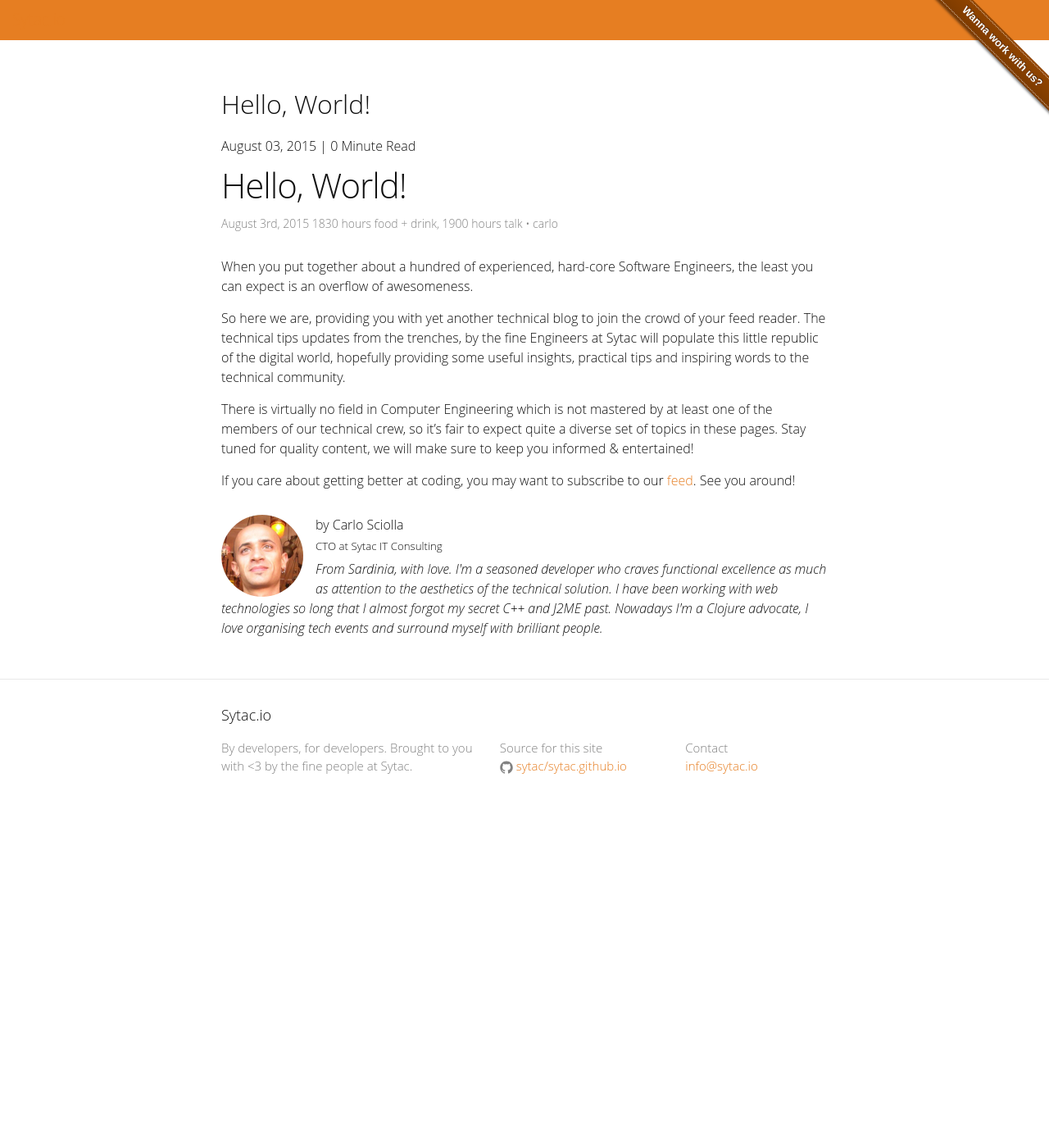
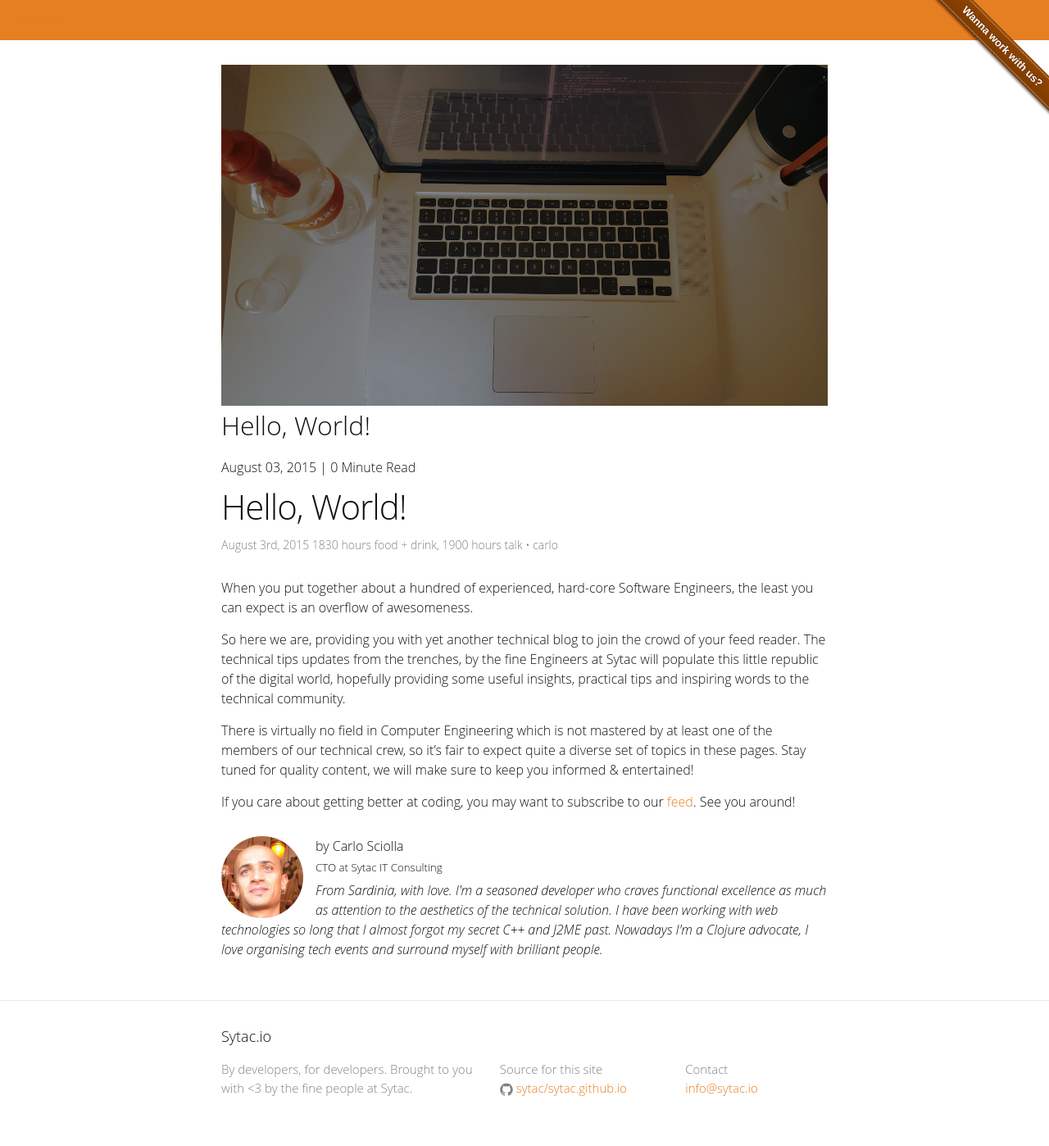
Before and after one commit to sytac/sytac.github.io, a Jekyll site: the page built from _engineering/2015-08-03-sytac-engineering-hello-world.md, in a window 1280 px wide. Shown: the whole page at 82% size. Built offline with Jekyll 4.4.1, drawn with Linux system fonts in a browser that asks for light colours; comment, search, counter and statistics services are not loaded; before the commit the page ends 1006 px from its top, so only the background shows below that.

Commit message:
Fixed images on engineering

```diff
--- a/_layouts/post.html
+++ b/_layouts/post.html
@@ -4,7 +4,7 @@ layout: default
 <div class="post">
   {% if page.image %}
     <div class="featuredImage">
-        <img src="{{ '/images/posts/' | prepend: site.baseurl | append: page.image }}" alt="" />
+        <img src="{{ '/images/engineering/' | prepend: site.baseurl | append: page.image }}" alt="" />
       </div>
   {% endif %}
   <h1 class="postTitle">{{ page.title }}</h1>
```
Also changed, not shown: images/engineering/barchart.jpg (renamed from images/posts/barchart.jpg), images/engineering/eip.jpg (renamed from images/posts/eip.jpg), images/engineering/touring.jpg (added).
